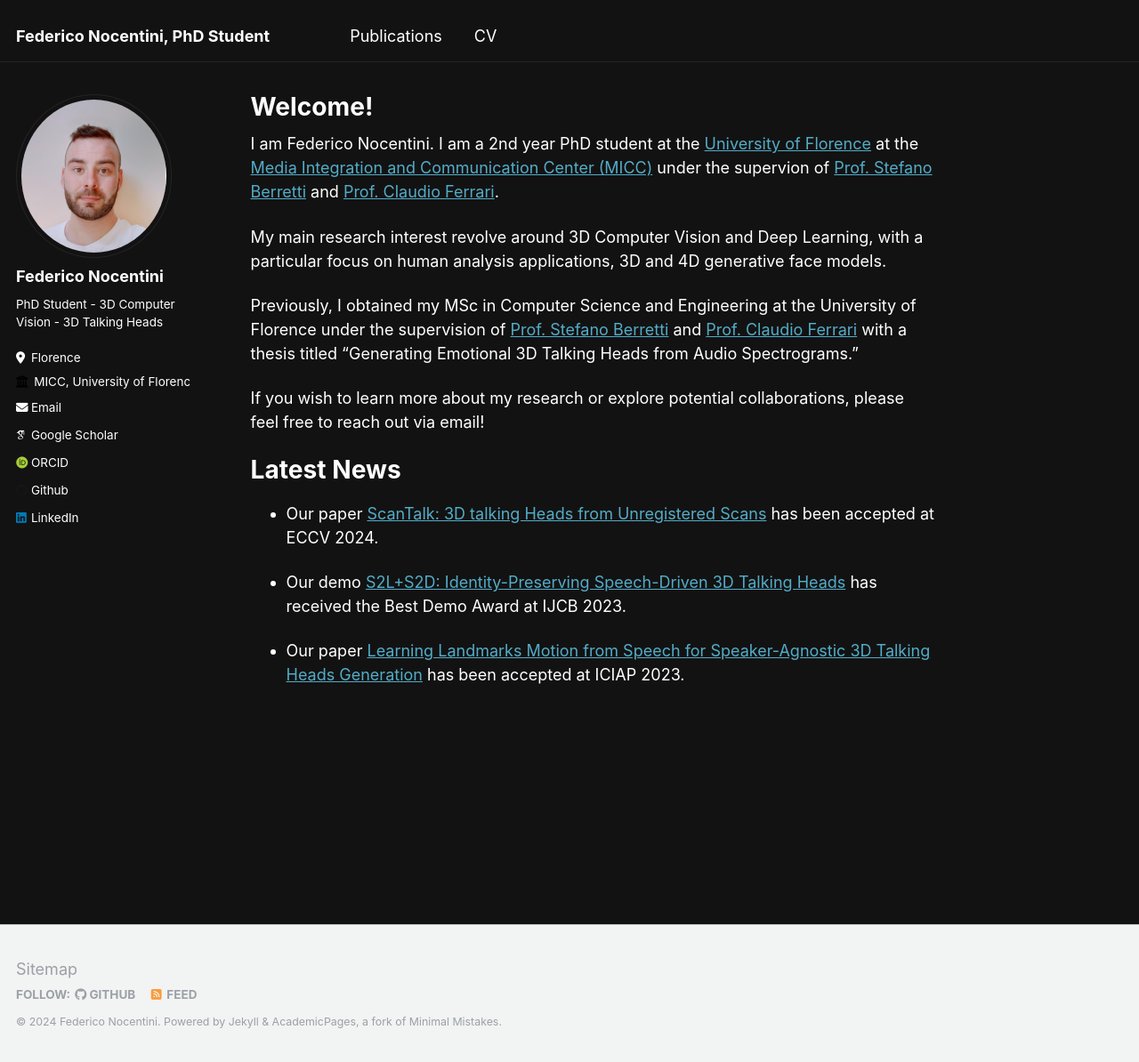
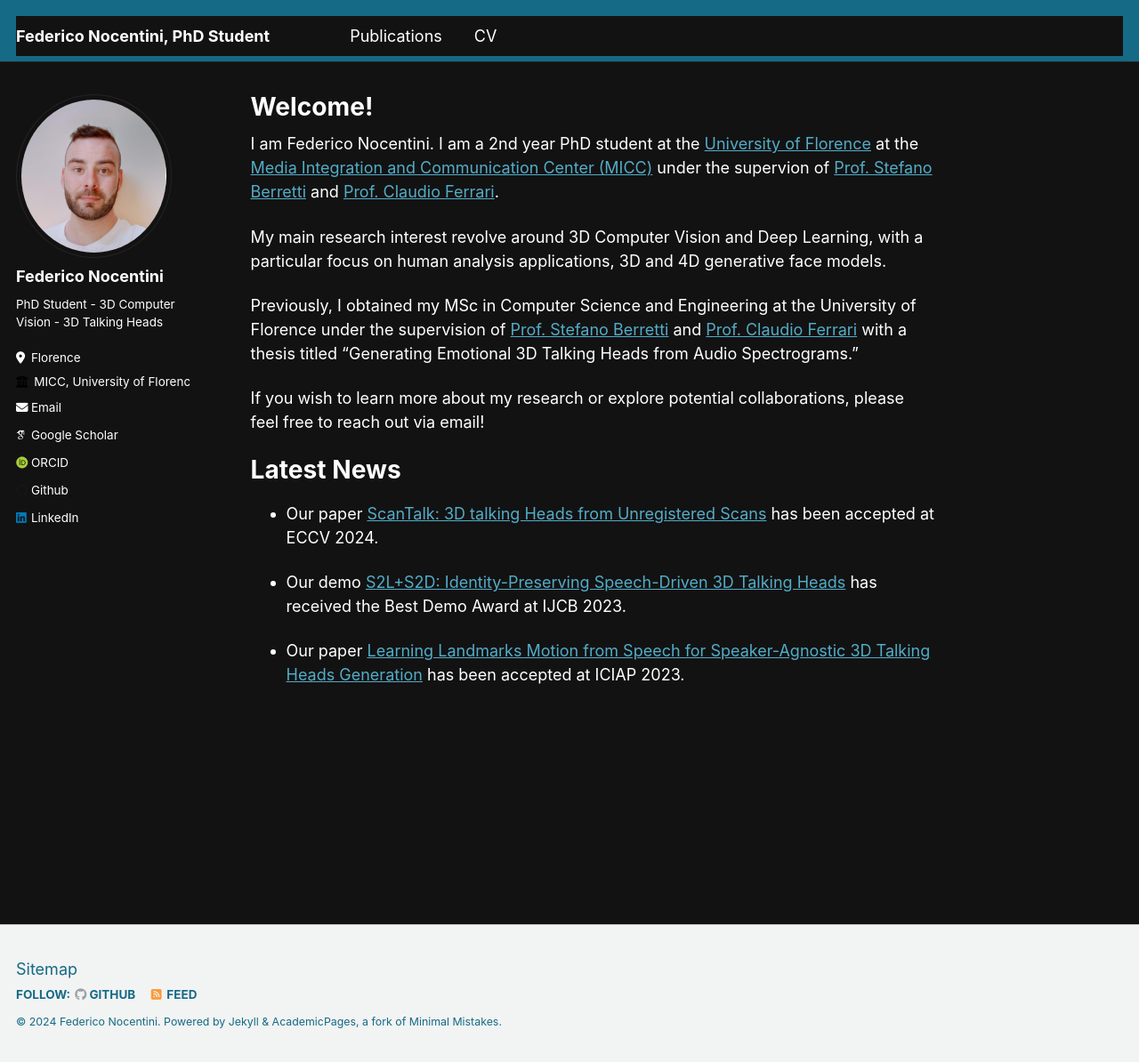
Before and after one commit to FedeNoce/fedenoce.github.io, a Jekyll site: the page built from _pages/about.md, in a window 1280 px wide and 1194 px high. Shown: the whole window at 89% size. Built offline with Jekyll 4.4.1, drawn with Linux system fonts in a browser that asks for light colours; some web fonts are replaced.

Commit message:
modified:   _sass/_footer.scss 	modified:   _sass/_masthead.scss

```diff
--- a/_sass/_footer.scss
+++ b/_sass/_footer.scss
@@ -15,7 +15,7 @@
   height: auto;
   /* sticky footer fix end */
   margin-top: 3em;
-  color: mix(#fff, $gray, 25%);
+  color: #156a85;
   -webkit-animation: intro 0.3s both;
           animation: intro 0.3s both;
   -webkit-animation-delay: 0.45s;
--- a/_sass/_masthead.scss
+++ b/_sass/_masthead.scss
@@ -4,7 +4,7 @@
 
 .masthead {
   position: fixed;
-  background: #131212;
+  background: #156a85;
   border-bottom: 1px solid $border-color;
   height: $masthead-height;
   top: 0;
```
